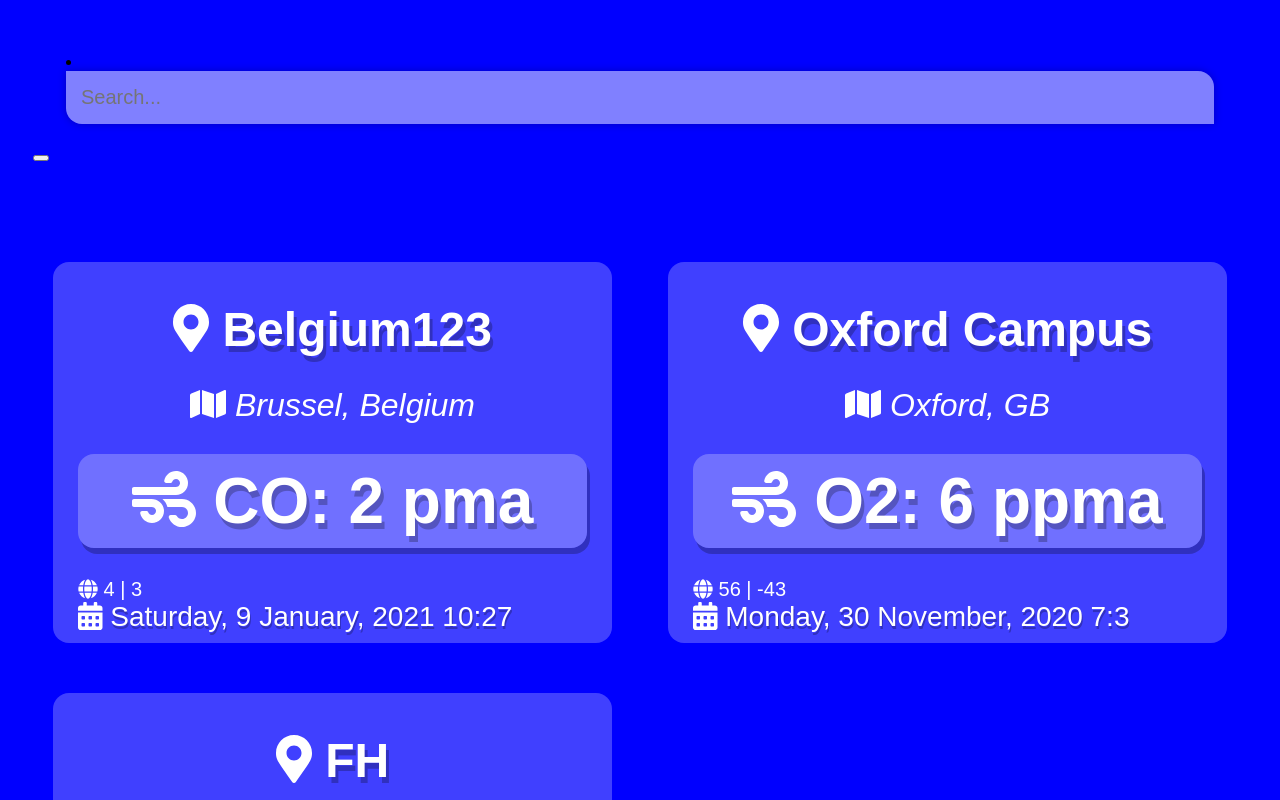
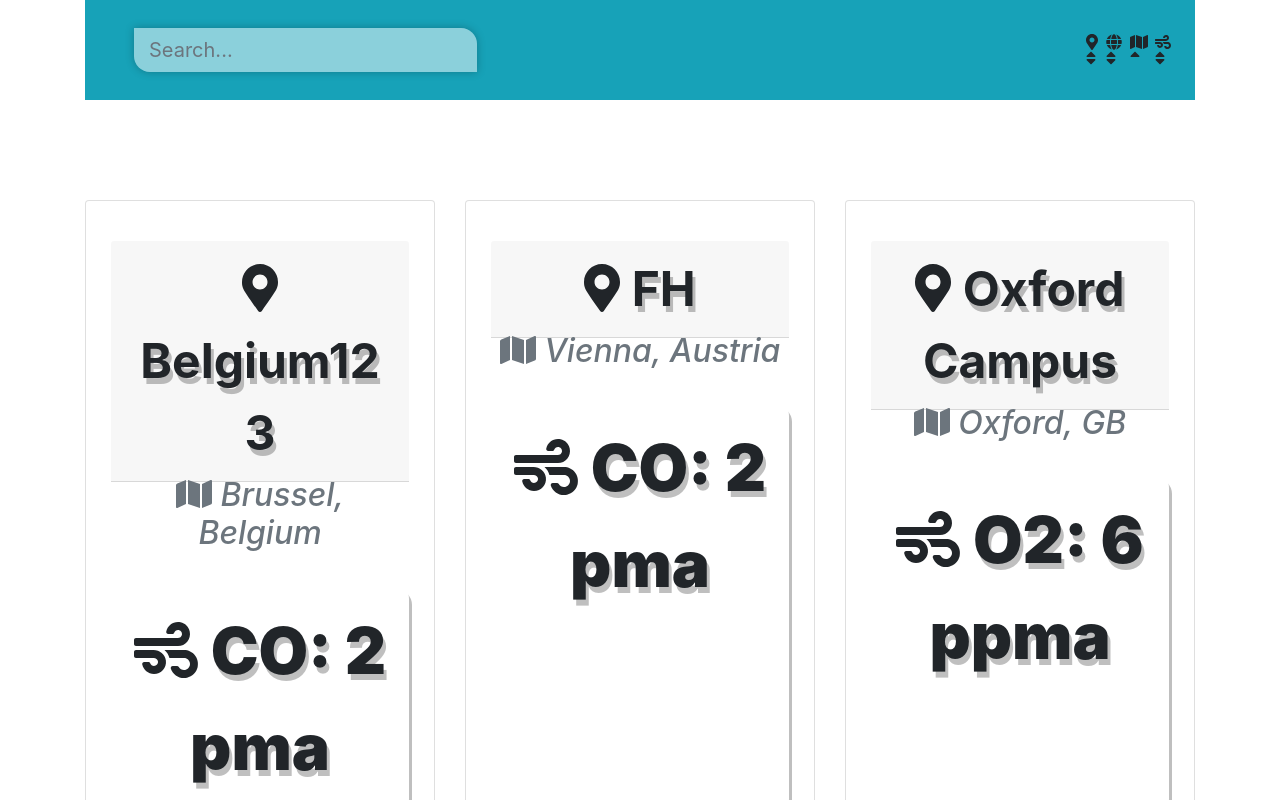
Before and after one commit to wicket1001/code-now, a Vue app: page / in a window 1280 px wide. Shown: the top 800 px of the page. Built offline with nearby package versions, Linux system fonts and the light colour scheme.

Commit message:
After adding additional Vue Bootstrap.

```diff
--- a/src/App.vue
+++ b/src/App.vue
@@ -214,11 +214,6 @@ export default {
 
   body {
     font-family: 'montserrat', sans-serif;
-    background-color: blue;
-  }
-
-  main {
-    padding: 25px;
   }
 
   @media (min-width: 600px) {
@@ -234,7 +229,6 @@ export default {
   .header {
     top: 0;
     left: 0;
-    background-color: blue;
     position: fixed;
     width: 100%;
     height: 100px;
@@ -282,7 +276,6 @@ export default {
     flex-shrink: 1;
     padding: 10px 25px;
     margin: 0 20px 50px 20px;
-    color: #FFF;
     background-color: rgba(255, 255, 255, 0.25);
     border-radius: 16px;
   }
--- a/src/main.js
+++ b/src/main.js
@@ -1,6 +1,9 @@
 import Vue from 'vue'
 import App from './App.vue'
 import { BootstrapVue } from 'bootstrap-vue'
+
+import 'bootstrap-vue/dist/bootstrap-vue.css'
+import 'bootstrap/dist/css/bootstrap.css'
 
 import { FontAwesomeIcon } from '@fortawesome/vue-fontawesome'
 import { library } from '@fortawesome/fontawesome-svg-core'
```
